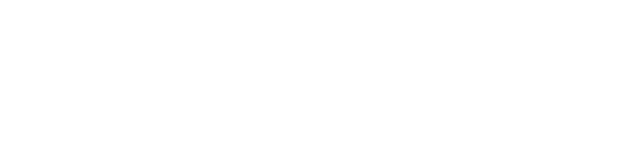
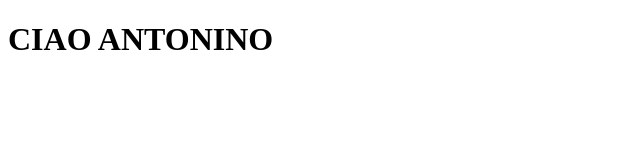
Before and after one commit to antonovxd11/gir-curso, a plain HTML site: page index.html in a window 1280 px wide. Shown: the whole page, without its empty margins (0-640 px from the left). Drawn offline with Linux system fonts and the light colour scheme.

Commit message:
ora l'index.html ha codice html

```diff
--- a/index.html
+++ b/index.html
@@ -4,9 +4,9 @@
     <meta charset="UTF-8">
     <meta http-equiv="X-UA-Compatible" content="IE=edge">
     <meta name="viewport" content="width=device-width, initial-scale=1.0">
-    <title>Document</title>
+    <title>Prima pagina</title>
 </head>
 <body>
-
+    <h1>CIAO ANTONINO</h1>
 </body>
 </html>
```
